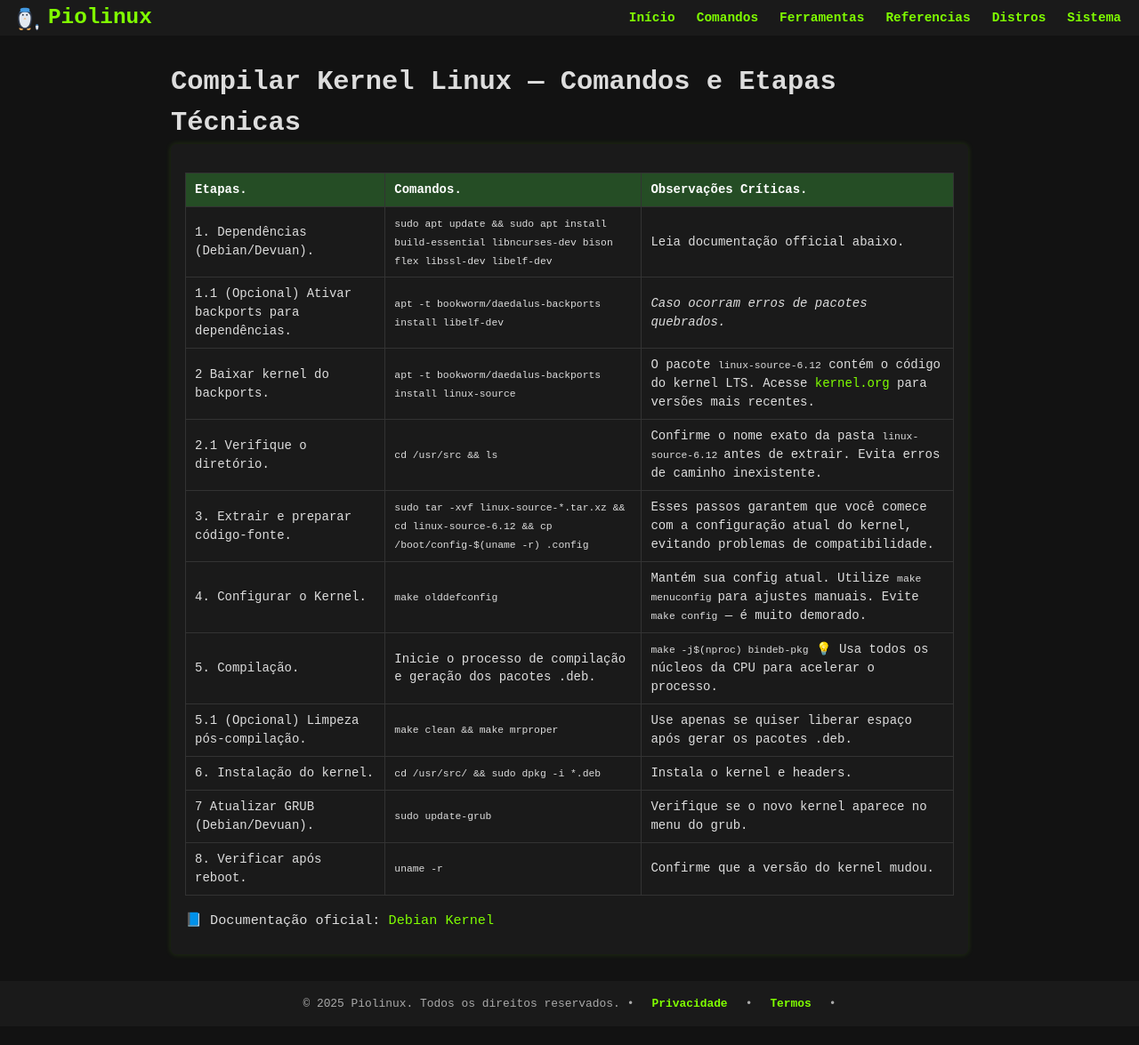
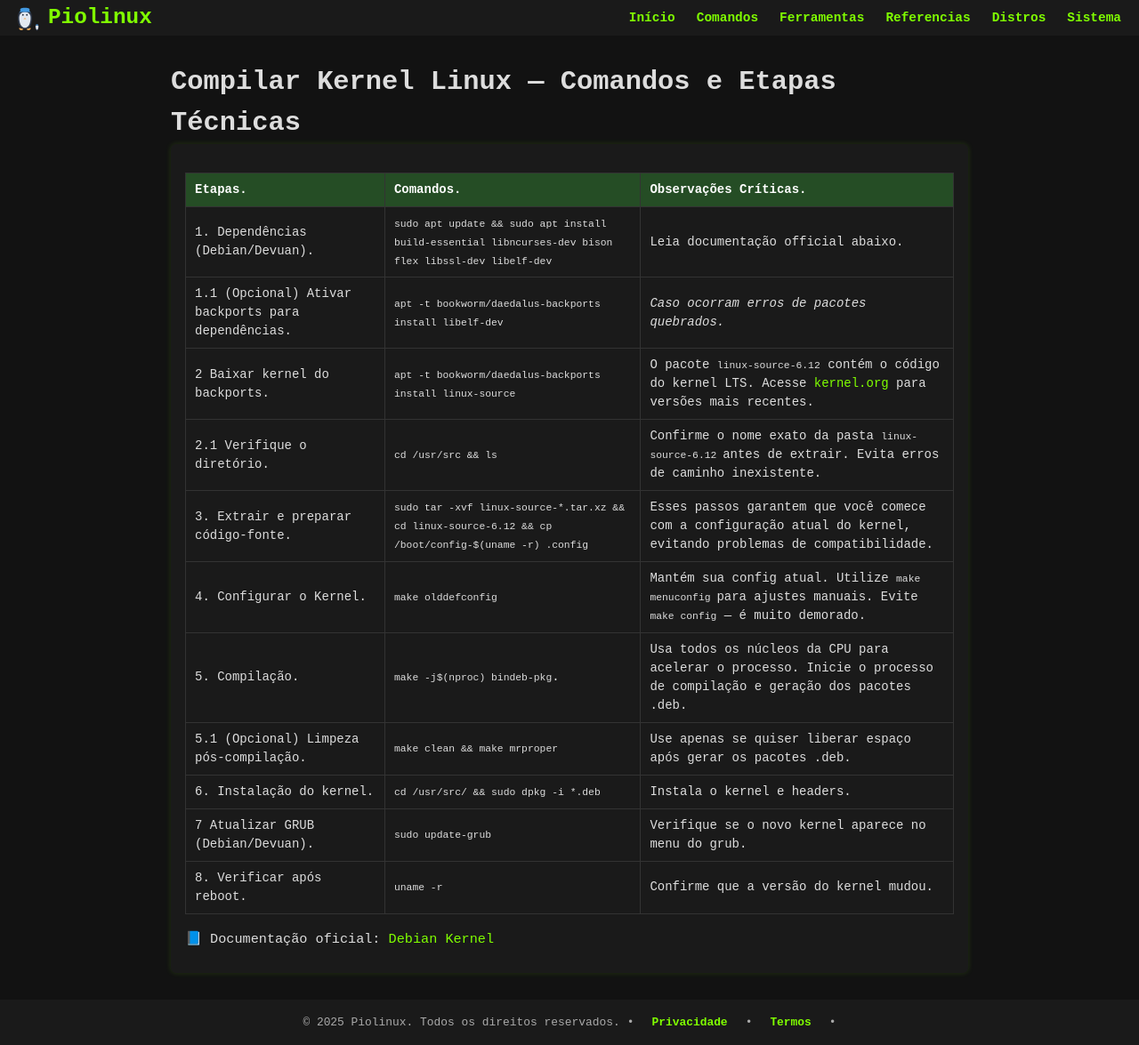
Before and after one commit to Piolinux/piolinux-site, a Jekyll site: the page built from _pages/_kernel/tabela-evergreen-como-compilar-o-kernel-linux.md, in a window 1280 px wide. Shown: the whole page at 89% size. Built offline with Jekyll 4.4.1, drawn with Linux system fonts in a browser that asks for light colours; before the commit the page ends 1154 px from its top, so only the background shows below that; part of the change alters nothing that is shown.

Commit message:
Update tabela-evergreen-como-compilar-o-kernel-linux.md

```diff
--- a/_pages/_kernel/tabela-evergreen-como-compilar-o-kernel-linux.md
+++ b/_pages/_kernel/tabela-evergreen-como-compilar-o-kernel-linux.md
@@ -56,9 +56,9 @@ tags: [kernel, linux, compilacao, make, grub, apt, evergreen]
     </tr>
     <tr>
       <td data-label="Etapa">5. Compilação.</td>
-      <td data-label="Comando">Inicie o processo de compilação e geração dos pacotes .deb.</td>
-      <td data-label="Observação Crítica"><code>make -j$(nproc) bindeb-pkg</code>
-💡 Usa todos os núcleos da CPU para acelerar o processo.</td>
+      <td data-label="Comando"><code>make -j$(nproc) bindeb-pkg</code>.</td>
+      <td data-label="Observação Crítica">Usa todos os núcleos da CPU para acelerar o processo. Inicie o processo de compilação e geração dos pacotes .deb.
+ </td>
     </tr>
 <tr>
   <td data-label="Etapa">5.1 (Opcional) Limpeza pós-compilação.</td>
```
